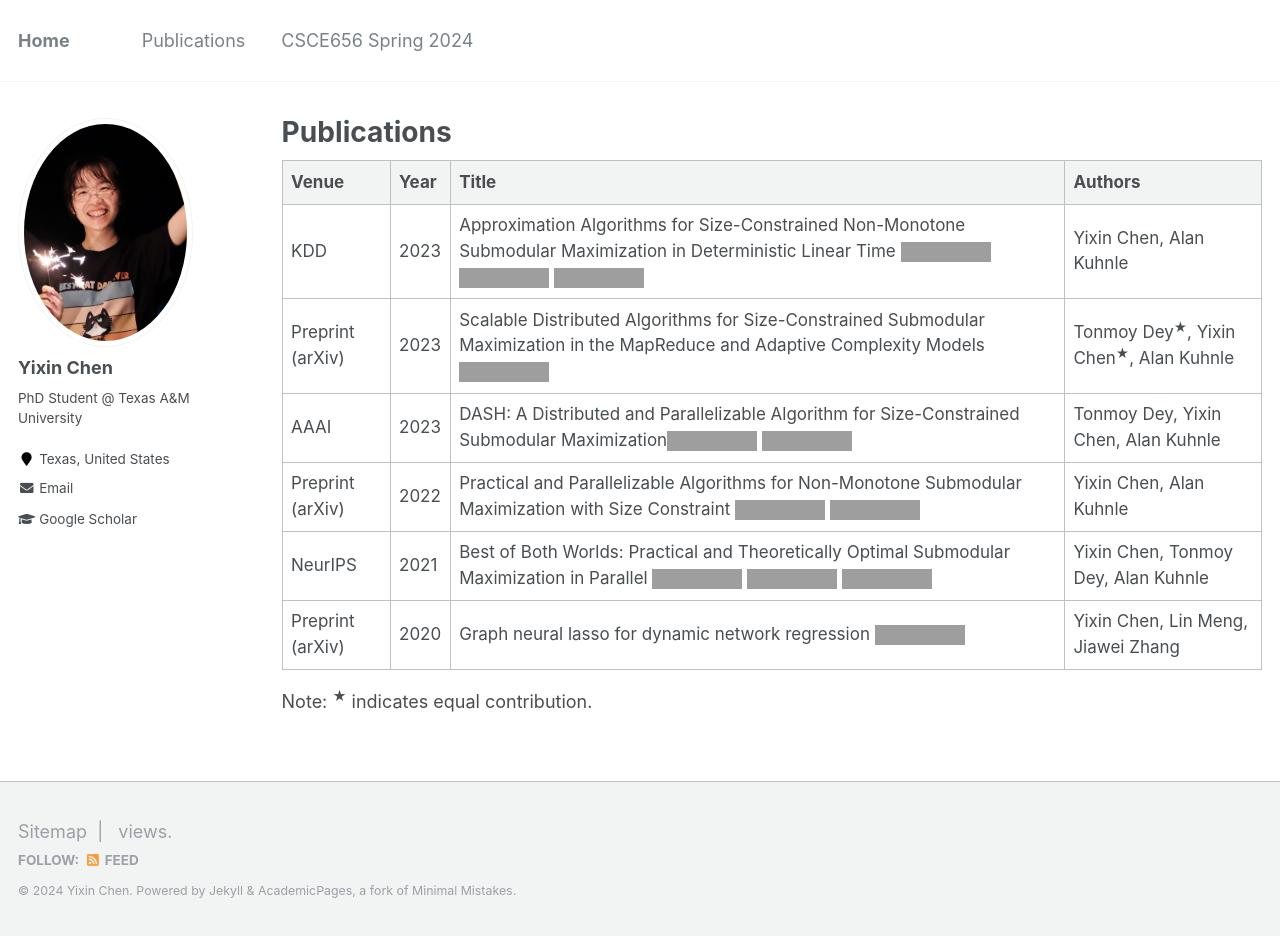
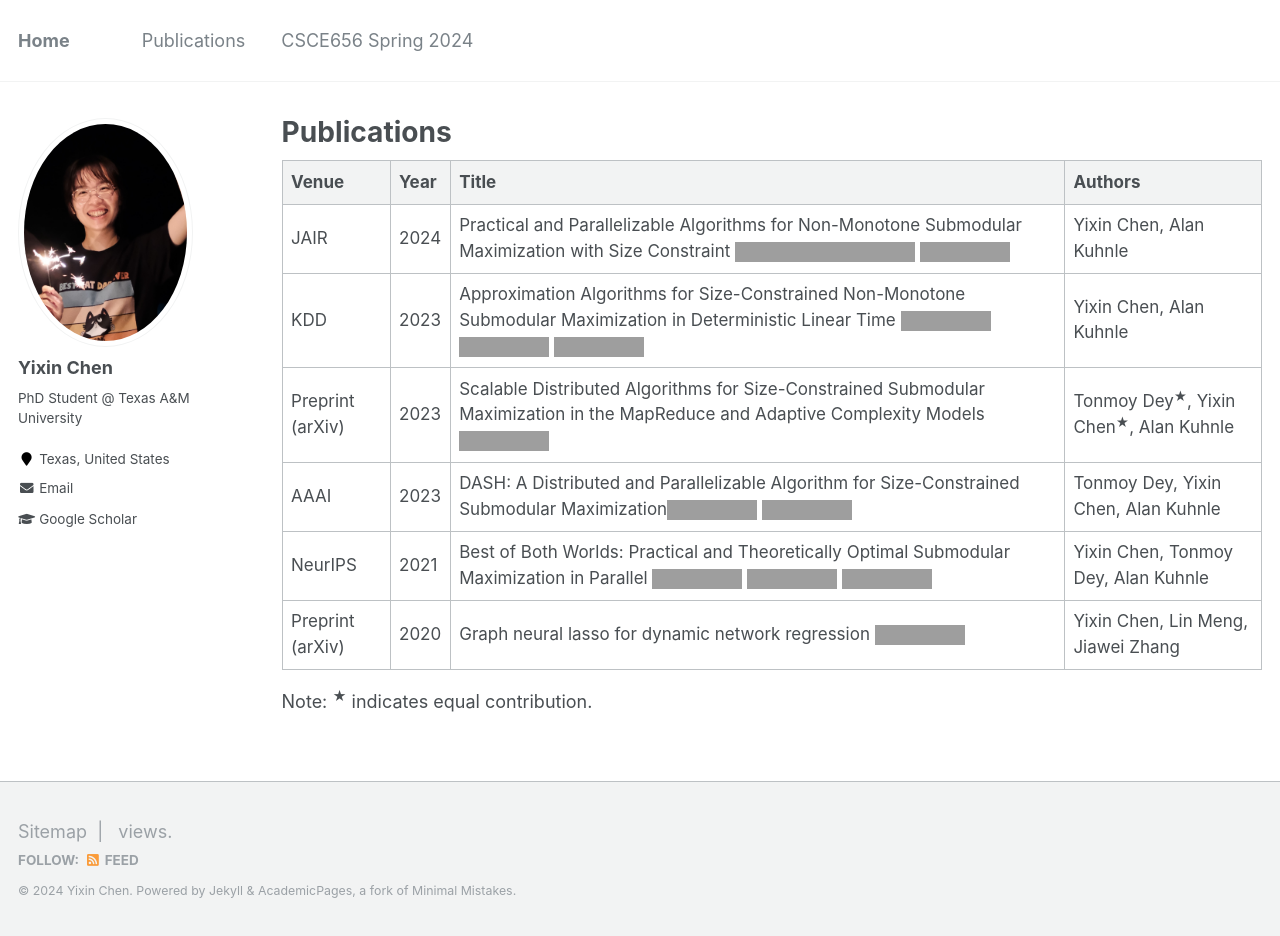
Before and after one commit to yxchen95/yxchen95.github.io, a Jekyll site: the page built from _pages/publications.md, in a window 1280 px wide and 936 px high. Built offline with Jekyll 4.4.1, drawn with Linux system fonts in a browser that asks for light colours; comment, search, counter and statistics services are not loaded; grey boxes are pictures that could not be loaded.

Commit message:
update publication

```diff
--- a/_pages/publications.md
+++ b/_pages/publications.md
@@ -16,10 +16,10 @@ table {
 
 |Venue |Year | Title |Authors|
 |----|----|----|----|
+|JAIR|2024|Practical and Parallelizable Algorithms for Non-Monotone Submodular Maximization with Size Constraint <a href="https://jair.org/index.php/jair/article/view/14323" target="_blank"><img src="https://img.shields.io/badge/link-blue?style=flat-square"></a><a href="https://arxiv.org/abs/2009.01947" target="_blank"><img src="https://img.shields.io/badge/arXiv-green?style=flat-square"></a> <a href="https://gitlab.com/luciacyx/nm-adaptive-code.git" target="_blank"><img src="https://img.shields.io/badge/code-gray?style=flat-square"></a>|Yixin Chen, Alan Kuhnle|
 |KDD| 2023| Approximation Algorithms for Size-Constrained Non-Monotone Submodular Maximization in Deterministic Linear Time <a href="https://dl.acm.org/doi/abs/10.1145/3580305.3599259" target="_blank"><img src="https://img.shields.io/badge/link-blue?style=flat-square"></a> <a href="https://arxiv.org/abs/2104.06873" target="_blank"><img src="https://img.shields.io/badge/arXiv-green?style=flat-square"></a> <a href="https://gitlab.com/luciacyx/dtm-linear-code.git" target="_blank"><img src="https://img.shields.io/badge/code-gray?style=flat-square"></a>| Yixin Chen, Alan Kuhnle|
 |Preprint (arXiv)|2023|Scalable Distributed Algorithms for Size-Constrained Submodular Maximization in the MapReduce and Adaptive Complexity Models <a href="https://arxiv.org/abs/2206.09563" target="_blank"><img src="https://img.shields.io/badge/arXiv-green?style=flat-square"></a>|Tonmoy Dey<sup>&#9733;</sup>, Yixin Chen<sup>&#9733;</sup>, Alan Kuhnle|
 |AAAI|2023|DASH: A Distributed and Parallelizable Algorithm for Size-Constrained Submodular Maximization<a href="https://ojs.aaai.org/index.php/AAAI/article/view/25508" target="_blank"><img src="https://img.shields.io/badge/link-blue?style=flat-square"></a> <a href="https://arxiv.org/abs/2206.09563" target="_blank"><img src="https://img.shields.io/badge/arXiv-green?style=flat-square"></a>|Tonmoy Dey, Yixin Chen, Alan Kuhnle|
-|Preprint (arXiv)|2022|Practical and Parallelizable Algorithms for Non-Monotone Submodular Maximization with Size Constraint <a href="https://arxiv.org/abs/2009.01947" target="_blank"><img src="https://img.shields.io/badge/arXiv-green?style=flat-square"></a> <a href="https://gitlab.com/luciacyx/nm-adaptive-code.git" target="_blank"><img src="https://img.shields.io/badge/code-gray?style=flat-square"></a>|Yixin Chen, Alan Kuhnle|
 |NeurIPS|2021|Best of Both Worlds: Practical and Theoretically Optimal Submodular Maximization in Parallel <a href="https://proceedings.neurips.cc/paper/2021/hash/d63fbf8c3173730f82b150c5ef38b8ff-Abstract.html" target="_blank"><img src="https://img.shields.io/badge/link-blue?style=flat-square"></a> <a href="https://arxiv.org/abs/2111.07917" target="_blank"><img src="https://img.shields.io/badge/arXiv-green?style=flat-square"></a> <a href="https://gitlab.com/deytonmoy000/submodular-bestofbothworlds" target="_blank"><img src="https://img.shields.io/badge/code-gray?style=flat-square"></a>|Yixin Chen, Tonmoy Dey, Alan Kuhnle|
 |Preprint (arXiv)|2020|Graph neural lasso for dynamic network regression <a href="https://arxiv.org/abs/1907.11114" target="_blank"><img src="https://img.shields.io/badge/arXiv-green?style=flat-square"></a>|Yixin Chen, Lin Meng, Jiawei Zhang|
 
```
